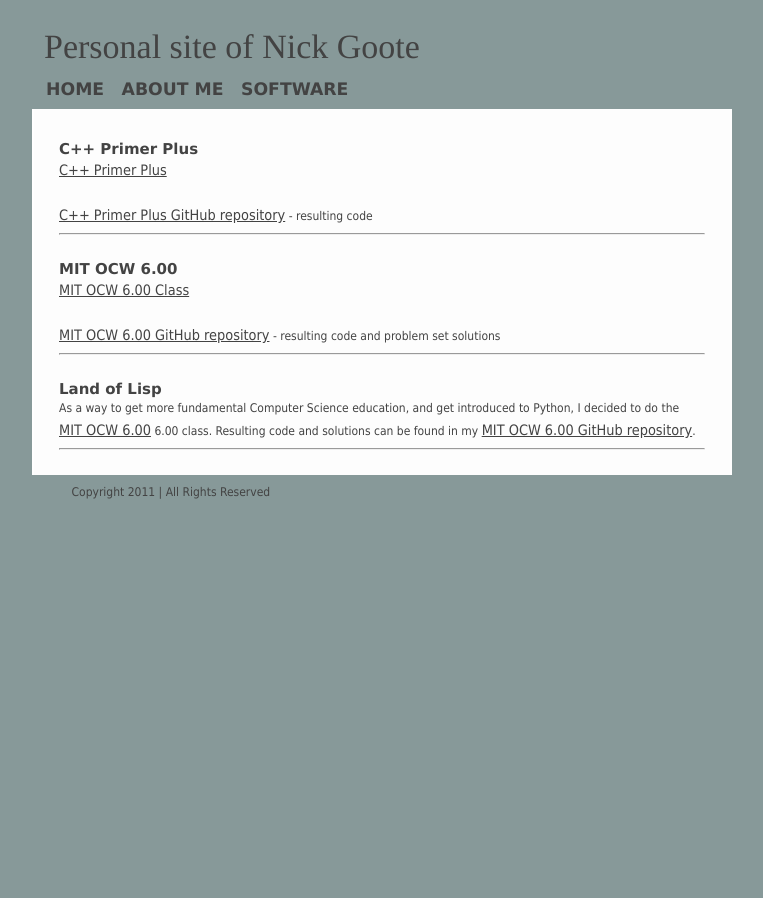
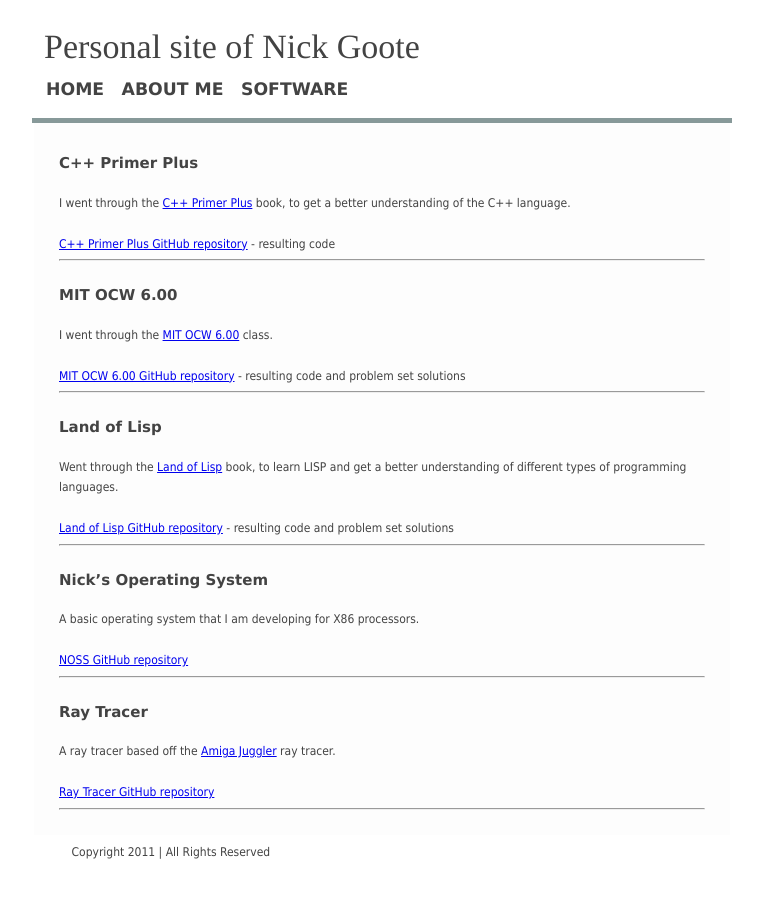
Before and after one commit to SaintNicholas/saintnicholas.github.com, a Jekyll site: the page built from software/index.markdown, in a window 1280 px wide. Shown: the whole page, without its empty margins (258-1021 px from the left). Built offline with Jekyll 4.4.1, drawn with Linux system fonts in a browser that asks for light colours.

Commit message:
Added more content to the software page.  Working on modifying the CSS layout.

```diff
--- a/css/css.css
+++ b/css/css.css
@@ -3,7 +3,8 @@
 	font-size:        62.5%;
 	margin:           0;
 	padding:          0;
-	background-color: #879999;
+	#background-color: #879999;
+	background-color: #FFFFFF;
 	font-family:      'lucida grande', arial, tahoma, sans-serif;
 }
 
@@ -13,7 +14,8 @@
 	padding-top:      20px;
 	width:            700px;
 	position:         relative;
-	background-color: #879999;
+	#background-color: #879999;
+	background-color: #FFFFFF;
 }
 
 #header
@@ -21,8 +23,8 @@
 	margin:           0 auto;
     float:            center;
 	height:           45px;
-    #background-color: #FFFFFF;
-    background-color: #879999;
+    background-color: #FFFFFF;
+    #background-color: #879999;
 
 }
 
@@ -39,11 +41,11 @@
 #menu
 {
 	margin:         0 auto;
-	height:         29px;
+	#height:         29px;
     float:          center;
 	padding:        5px 0;
-    #background-color: #FFFFFF;
-    background-color: #879999;
+    background-color: #FFFFFF;
+    #background-color: #879999;
 
 
     border-bottom-style: solid;
@@ -112,15 +114,6 @@
 	line-height:     170%;
 }
 
-#insidecontent a
-{
-	margin:          0;
-	color:           #434343;
-	font-family:     Tahoma;
-	font-size:       1.2em;
-	line-height:     170%;
-}
-
 h1
 {
 	margin:          0;
@@ -143,7 +136,7 @@
 {
 	margin:          0 auto;
 	width:           641px;
-	height:          39px;
+	height:          19px;
 
 }
 
--- a/software/index.markdown
+++ b/software/index.markdown
@@ -7,7 +7,9 @@
 
 ## C++ Primer Plus
 
-[C++ Primer Plus](http://www.amazon.com/Primer-Plus-5th-Stephen-Prata/dp/0672326973)
+<br/>
+
+I went through the [C++ Primer Plus](http://www.amazon.com/Primer-Plus-5th-Stephen-Prata/dp/0672326973) book, to get a better understanding of the C++ language.
 
 <br/>
 
@@ -19,7 +21,9 @@
 
 ## MIT OCW 6.00
 
-[MIT OCW 6.00 Class](http://ocw.mit.edu/courses/electrical-engineering-and-computer-science/6-00-introduction-to-computer-science-and-programming-fall-2008/)
+<br/>
+
+I went through the [MIT OCW 6.00](http://ocw.mit.edu/courses/electrical-engineering-and-computer-science/6-00-introduction-to-computer-science-and-programming-fall-2008/) class.
 
 <br/>
 
@@ -31,6 +35,40 @@
 
 ## Land of Lisp
 
-As a way to get more fundamental Computer Science education, and get introduced to Python, I decided to do the [MIT OCW 6.00](http://ocw.mit.edu/courses/electrical-engineering-and-computer-science/6-00-introduction-to-computer-science-and-programming-fall-2008/) 6.00 class. Resulting code and solutions can be found in my [MIT OCW 6.00 GitHub repository](https://github.com/SaintNicholas/MIT-OCW-6.00).
+<br/>
+
+Went through the [Land of Lisp](http://landoflisp.com/) book, to learn LISP and get a better understanding of different types of programming languages.
+
+<br/>
+
+[Land of Lisp GitHub repository](https://github.com/SaintNicholas/MIT-OCW-6.00) - resulting code and problem set solutions
 
 ---
+
+<br/>
+
+## Nick's Operating System
+
+<br/>
+
+A basic operating system that I am developing for X86 processors.
+
+<br/>
+
+[NOSS GitHub repository](https://github.com/SaintNicholas/NOSS)
+
+---
+
+<br/>
+
+## Ray Tracer
+
+<br/>
+
+A ray tracer based off the [Amiga Juggler](http://meatfighter.com/juggler) ray tracer.
+
+<br/>
+
+[Ray Tracer GitHub repository](https://github.com/SaintNicholas/Cpp-Ray-Tracer)
+
+---
```
